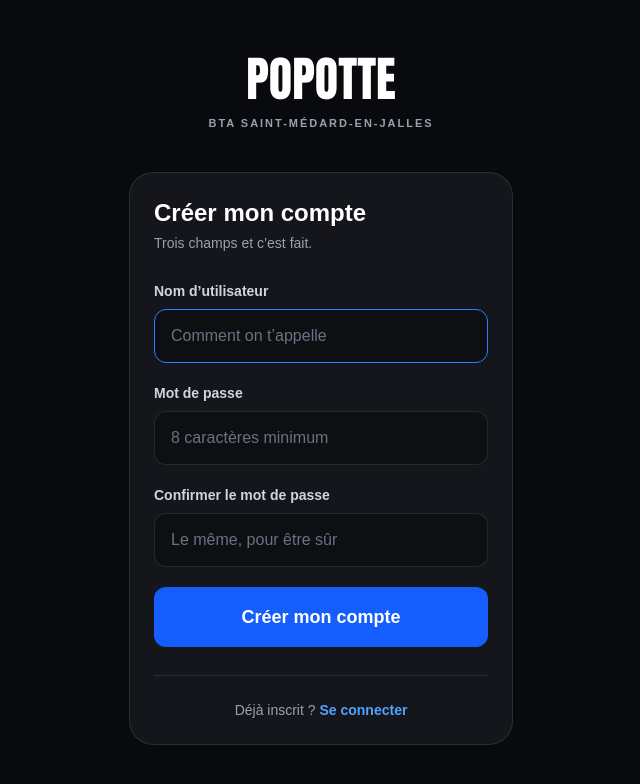
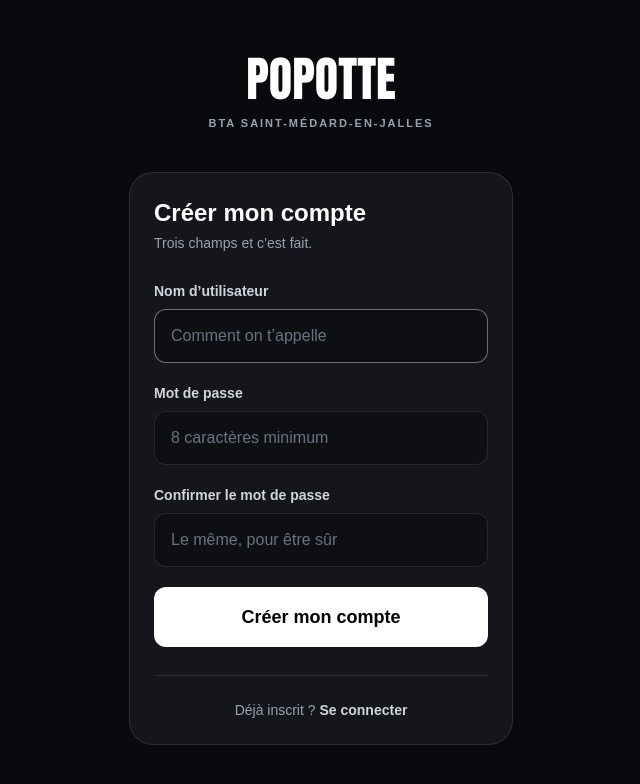
Before and after one commit to antoinebarathon-eng/popotte-v2, a Next.js app: page /auth/signup in a window 1280 px wide. Shown: the top 784 px of the page, without its empty margins (319-959 px from the left). Built offline with nearby package versions, Linux system fonts and the light colour scheme.

Commit message:
Harmonise le style en noir/gris avec le rouge comme seule couleur d'accent

```diff
--- a/app/auth/signup/page.tsx
+++ b/app/auth/signup/page.tsx
@@ -110,7 +110,7 @@ export default function SignupPage() {
                 placeholder="Comment on t’appelle"
                 autoComplete="username"
                 autoFocus
-                className="w-full px-4 py-3.5 bg-[#0d0f13] border border-white/10 rounded-xl text-white placeholder-gray-500 outline-none focus:border-blue-500 transition"
+                className="w-full px-4 py-3.5 bg-[#0d0f13] border border-white/10 rounded-xl text-white placeholder-gray-500 outline-none focus:border-white/40 transition"
                 required
               />
             </div>
@@ -131,7 +131,7 @@ export default function SignupPage() {
                 placeholder="8 caractères minimum"
                 minLength={8}
                 autoComplete="new-password"
-                className="w-full px-4 py-3.5 bg-[#0d0f13] border border-white/10 rounded-xl text-white placeholder-gray-500 outline-none focus:border-blue-500 transition"
+                className="w-full px-4 py-3.5 bg-[#0d0f13] border border-white/10 rounded-xl text-white placeholder-gray-500 outline-none focus:border-white/40 transition"
                 required
               />
             </div>
@@ -151,7 +151,7 @@ export default function SignupPage() {
                 onChange={(e) => setConfirmPassword(e.target.value)}
                 placeholder="Le même, pour être sûr"
                 autoComplete="new-password"
-                className="w-full px-4 py-3.5 bg-[#0d0f13] border border-white/10 rounded-xl text-white placeholder-gray-500 outline-none focus:border-blue-500 transition"
+                className="w-full px-4 py-3.5 bg-[#0d0f13] border border-white/10 rounded-xl text-white placeholder-gray-500 outline-none focus:border-white/40 transition"
                 required
               />
             </div>
@@ -168,7 +168,7 @@ export default function SignupPage() {
             <button
               type="submit"
               disabled={loading}
-              className="w-full bg-blue-600 hover:bg-blue-500 active:scale-[0.98] disabled:bg-white/10 disabled:text-gray-500 py-4 rounded-xl font-black text-lg transition"
+              className="w-full bg-white hover:bg-gray-200 text-black active:scale-[0.98] disabled:bg-white/10 disabled:text-gray-500 py-4 rounded-xl font-black text-lg transition"
             >
               {loading ? 'Création du compte...' : 'Créer mon compte'}
             </button>
@@ -179,7 +179,7 @@ export default function SignupPage() {
               Déjà inscrit ?{' '}
               <Link
                 href="/auth/login"
-                className="text-blue-400 hover:text-blue-300 font-black"
+                className="text-gray-300 hover:text-white font-black"
               >
                 Se connecter
               </Link>
```
